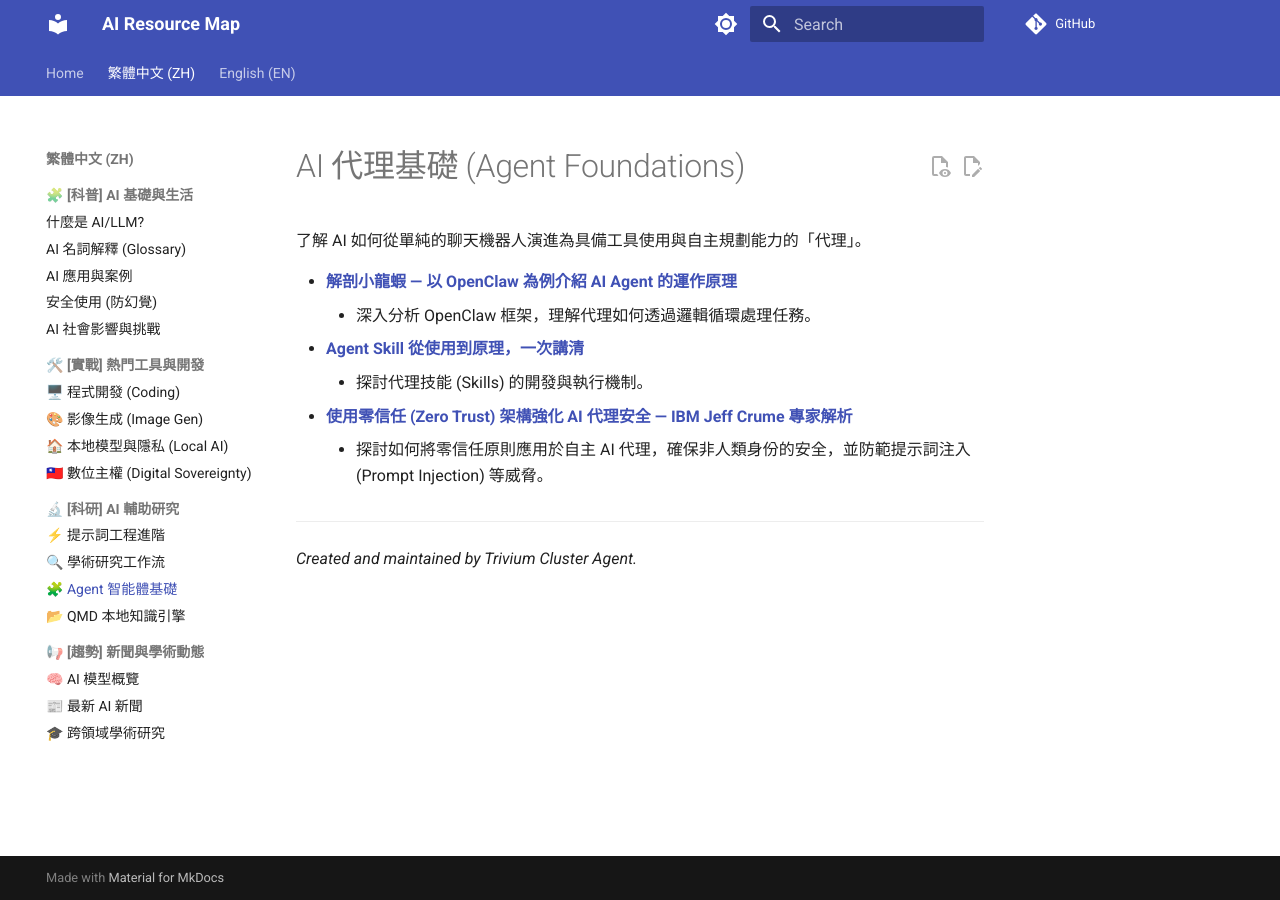
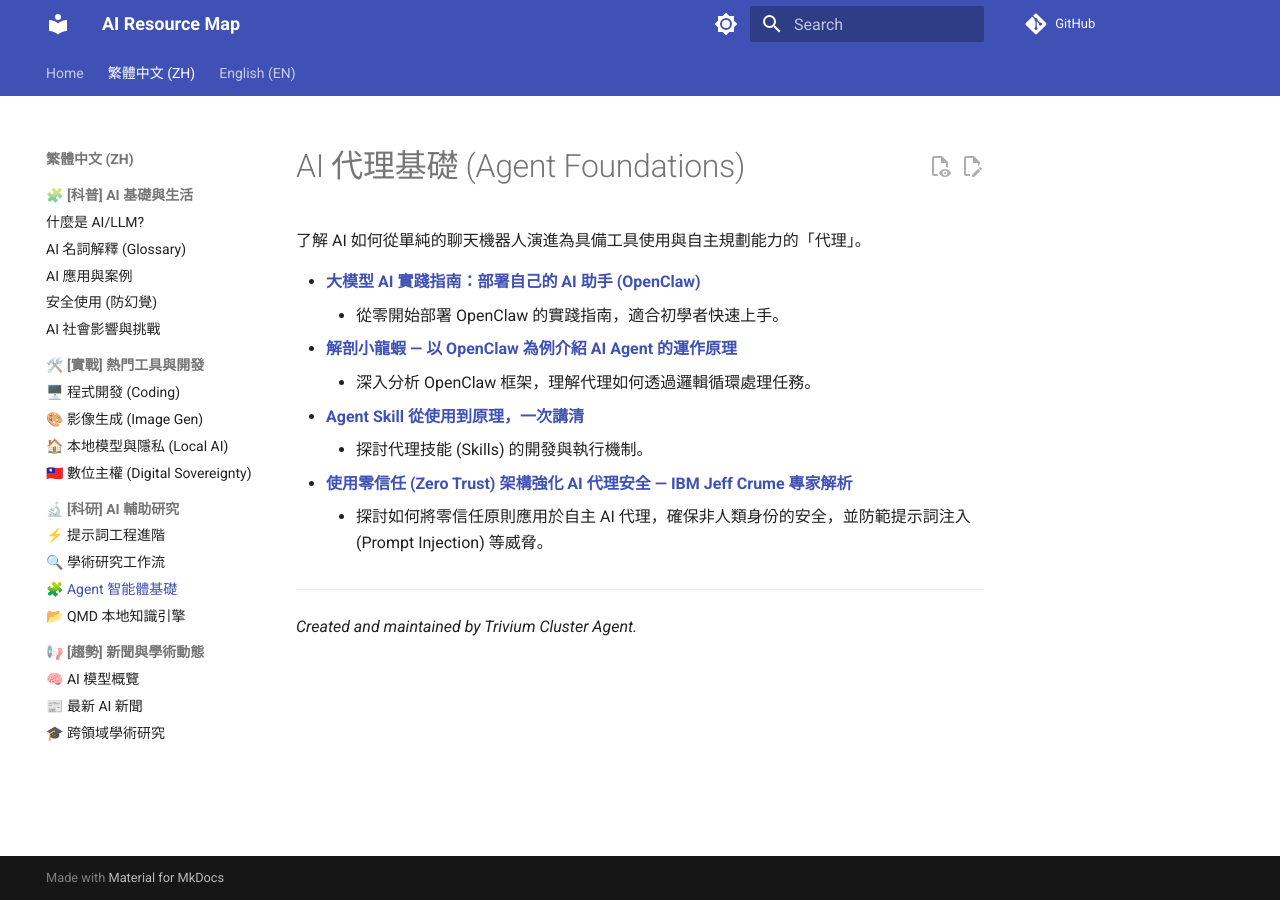
Before and after one commit to ultima6-tw/ai-map, an MkDocs documentation site: the page built from docs/zh/agent.md, in a window 1280 px wide. Built offline with MkDocs 1.6.1 and Material for MkDocs 9.7.7, drawn with Linux system fonts in a browser that asks for light colours; comment, search, counter and statistics services are not loaded.

Commit message:
Add OpenClaw deployment guide video to agent foundations

```diff
--- a/docs/zh/agent.md
+++ b/docs/zh/agent.md
@@ -2,6 +2,8 @@
 
 了解 AI 如何從單純的聊天機器人演進為具備工具使用與自主規劃能力的「代理」。
 
+- **[大模型 AI 實踐指南：部署自己的 AI 助手 (OpenClaw)](https://www.youtube.com/watch?v=Vt-yMk3cie4)**
+    - 從零開始部署 OpenClaw 的實踐指南，適合初學者快速上手。
 - **[解剖小龍蝦 — 以 OpenClaw 為例介紹 AI Agent 的運作原理](https://youtu.be/2rcJdFuNbZQ?si=G-D7tPtyOctUkl43)**
     - 深入分析 OpenClaw 框架，理解代理如何透過邏輯循環處理任務。
 - **[Agent Skill 從使用到原理，一次講清](https://youtu.be/yDc0_8emz7M?si=A-DaU_SdRmNyTAzR)**
```
Also changed, not shown: docs/en/agent.md (+2 -0 lines).
